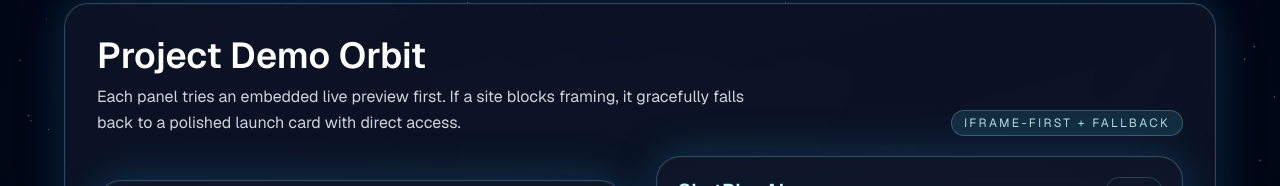
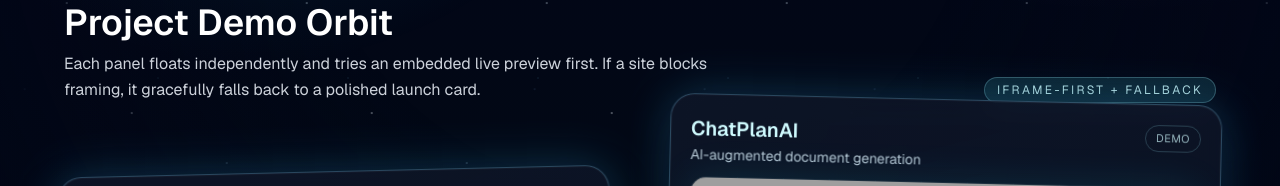
Before and after one commit to disrae/dev-profile, a Next.js app: page / in a window 1280 px wide. Shown: the part 549-735 px from the top of the page. Built offline with nearby package versions, Linux system fonts and the light colour scheme; grey boxes are pictures that could not be loaded.

Commit message:
Removed threeJS

```diff
--- a/app/components/DemoCard.tsx
+++ b/app/components/DemoCard.tsx
@@ -16,6 +16,7 @@ export function DemoCard({ project, index }: DemoCardProps) {
   const reduceMotion = useReducedMotion() ?? false;
   const [status, setStatus] = useState<FrameStatus>("loading");
   const [rotation, setRotation] = useState({ x: 0, y: 0 });
+  const [tiltRange, setTiltRange] = useState(2.8);
 
   const shouldShowIframe = status !== "fallback";
 
@@ -30,6 +31,25 @@ export function DemoCard({ project, index }: DemoCardProps) {
 
     return () => window.clearTimeout(timeout);
   }, [project.iframe.timeoutMs, status]);
+
+  useEffect(() => {
+    const syncTiltRange = () => {
+      if (window.innerWidth < 768) {
+        setTiltRange(1.6);
+      } else if (window.innerWidth < 1024) {
+        setTiltRange(3.2);
+      } else if (window.innerWidth < 1280) {
+        setTiltRange(4.8);
+      } else {
+        setTiltRange(6.2);
+      }
+    };
+
+    syncTiltRange();
+    window.addEventListener("resize", syncTiltRange);
+
+    return () => window.removeEventListener("resize", syncTiltRange);
+  }, []);
 
   const panelStyle = useMemo(() => {
     if (reduceMotion) {
@@ -56,8 +76,8 @@ export function DemoCard({ project, index }: DemoCardProps) {
         const element = event.currentTarget.getBoundingClientRect();
         const x = event.clientX - element.left;
         const y = event.clientY - element.top;
-        const rotateY = ((x / element.width) * 2 - 1) * 4.5;
-        const rotateX = (((y / element.height) * 2 - 1) * -1) * 4.5;
+        const rotateY = ((x / element.width) * 2 - 1) * tiltRange;
+        const rotateX = (((y / element.height) * 2 - 1) * -1) * tiltRange;
 
         setRotation({ x: rotateX, y: rotateY });
       }}
--- a/app/components/DemoGrid.tsx
+++ b/app/components/DemoGrid.tsx
@@ -8,11 +8,15 @@ type DemoGridProps = {
 
 export function DemoGrid({ items }: DemoGridProps) {
   return (
-    <div className="grid grid-cols-1 gap-6 lg:grid-cols-2 lg:gap-8">
+    <div className="grid grid-cols-1 gap-7 md:gap-8 lg:grid-cols-2 lg:gap-10 xl:gap-12">
       {items.map((project, index) => (
         <div
           key={project.id}
-          className={index % 2 === 0 ? "lg:translate-y-3" : "lg:-translate-y-3"}
+          className={
+            index % 2 === 0
+              ? "md:translate-y-2 md:rotate-[-0.35deg] lg:translate-y-6 lg:rotate-[-0.9deg] xl:translate-y-9 xl:rotate-[-1.35deg]"
+              : "md:-translate-y-2 md:rotate-[0.35deg] lg:-translate-y-6 lg:rotate-[0.9deg] xl:-translate-y-9 xl:rotate-[1.35deg]"
+          }
         >
           <DemoCard project={project} index={index} />
         </div>
--- a/app/components/StarsBackground.tsx
+++ b/app/components/StarsBackground.tsx
@@ -1,50 +1,9 @@
-"use client";
-
-import { Stars } from "@react-three/drei";
-import { Canvas, useFrame } from "@react-three/fiber";
-import { useReducedMotion } from "framer-motion";
-import { useRef } from "react";
-import type { Group } from "three";
-
-function RotatingField({ reducedMotion }: { reducedMotion: boolean }) {
-  const groupRef = useRef<Group>(null);
-
-  useFrame((_, delta) => {
-    if (reducedMotion || !groupRef.current) {
-      return;
-    }
-
-    groupRef.current.rotation.y += delta * 0.03;
-    groupRef.current.rotation.x += delta * 0.01;
-  });
-
-  return (
-    <group ref={groupRef}>
-      <Stars
-        radius={160}
-        depth={80}
-        count={reducedMotion ? 2000 : 5200}
-        factor={4}
-        saturation={0}
-        fade
-        speed={reducedMotion ? 0.05 : 0.5}
-      />
-    </group>
-  );
-}
-
 export function StarsBackground() {
-  const reducedMotion = useReducedMotion() ?? false;
-
   return (
     <div aria-hidden className="space-stars pointer-events-none">
-      <Canvas
-        camera={{ position: [0, 0, 1] }}
-        dpr={[1, 1.5]}
-        frameloop={reducedMotion ? "demand" : "always"}
-      >
-        <RotatingField reducedMotion={reducedMotion} />
-      </Canvas>
+      <div className="space-star-layer star-layer-one" />
+      <div className="space-star-layer star-layer-two" />
+      <div className="space-star-layer star-layer-three" />
       <div className="space-glow-layer" />
       <div className="space-vignette-layer" />
     </div>
--- a/app/globals.css
+++ b/app/globals.css
@@ -31,6 +31,43 @@ body {
   position: fixed;
   inset: 0;
   z-index: 0;
+}
+
+.space-star-layer {
+  position: absolute;
+  inset: -10%;
+  background-repeat: repeat;
+  will-change: transform, opacity;
+}
+
+.star-layer-one {
+  background-image:
+    radial-gradient(2px 2px at 25px 30px, rgba(240, 249, 255, 0.9), transparent 70%),
+    radial-gradient(1.5px 1.5px at 120px 80px, rgba(186, 230, 253, 0.75), transparent 70%),
+    radial-gradient(2px 2px at 200px 160px, rgba(224, 242, 254, 0.8), transparent 70%);
+  background-size: 240px 240px;
+  animation: driftStarsA 90s linear infinite, twinkleStars 4.5s ease-in-out infinite;
+  opacity: 0.7;
+}
+
+.star-layer-two {
+  background-image:
+    radial-gradient(1px 1px at 35px 45px, rgba(224, 242, 254, 0.7), transparent 70%),
+    radial-gradient(1.5px 1.5px at 90px 140px, rgba(125, 211, 252, 0.6), transparent 70%),
+    radial-gradient(1px 1px at 170px 50px, rgba(186, 230, 253, 0.7), transparent 70%);
+  background-size: 190px 190px;
+  animation: driftStarsB 120s linear infinite, twinkleStars 6s ease-in-out infinite;
+  opacity: 0.55;
+}
+
+.star-layer-three {
+  background-image:
+    radial-gradient(1px 1px at 15px 20px, rgba(255, 255, 255, 0.7), transparent 70%),
+    radial-gradient(1px 1px at 80px 95px, rgba(224, 242, 254, 0.65), transparent 70%),
+    radial-gradient(1.5px 1.5px at 155px 35px, rgba(147, 197, 253, 0.6), transparent 70%);
+  background-size: 170px 170px;
+  animation: driftStarsC 150s linear infinite, twinkleStars 7s ease-in-out infinite;
+  opacity: 0.45;
 }
 
 .space-glow-layer {
@@ -79,7 +116,48 @@ body {
   background-size: 46px 46px;
 }
 
+@keyframes driftStarsA {
+  from {
+    transform: translate3d(0, 0, 0);
+  }
+  to {
+    transform: translate3d(-80px, -120px, 0);
+  }
+}
+
+@keyframes driftStarsB {
+  from {
+    transform: translate3d(0, 0, 0);
+  }
+  to {
+    transform: translate3d(120px, -60px, 0);
+  }
+}
+
+@keyframes driftStarsC {
+  from {
+    transform: translate3d(0, 0, 0);
+  }
+  to {
+    transform: translate3d(-60px, 80px, 0);
+  }
+}
+
+@keyframes twinkleStars {
+  0%,
+  100% {
+    opacity: 0.35;
+  }
+  50% {
+    opacity: 0.8;
+  }
+}
+
 @media (prefers-reduced-motion: reduce) {
+  .space-star-layer {
+    animation: none !important;
+  }
+
   * {
     scroll-behavior: auto !important;
     animation-duration: 0.01ms !important;
--- a/app/page.tsx
+++ b/app/page.tsx
@@ -29,16 +29,16 @@ export default function Home() {
         <HeroSection />
 
         <section className="px-6 pb-14 sm:px-10">
-          <div className="mx-auto max-w-6xl rounded-3xl p-5 glass-panel sm:p-8">
+          <div className="mx-auto max-w-6xl">
             <div className="mb-8 flex flex-col gap-3 sm:flex-row sm:items-end sm:justify-between">
               <div>
                 <h2 className="text-3xl font-semibold text-white sm:text-4xl">
                   Project Demo Orbit
                 </h2>
                 <p className="mt-2 max-w-2xl text-sm leading-relaxed text-slate-200/90 sm:text-base">
-                  Each panel tries an embedded live preview first. If a site
-                  blocks framing, it gracefully falls back to a polished launch
-                  card with direct access.
+                  Each panel floats independently and tries an embedded live
+                  preview first. If a site blocks framing, it gracefully falls
+                  back to a polished launch card.
                 </p>
               </div>
               <span className="w-fit rounded-full border border-cyan-200/25 bg-cyan-300/12 px-3 py-1 text-xs uppercase tracking-[0.2em] text-cyan-100/85">
```
